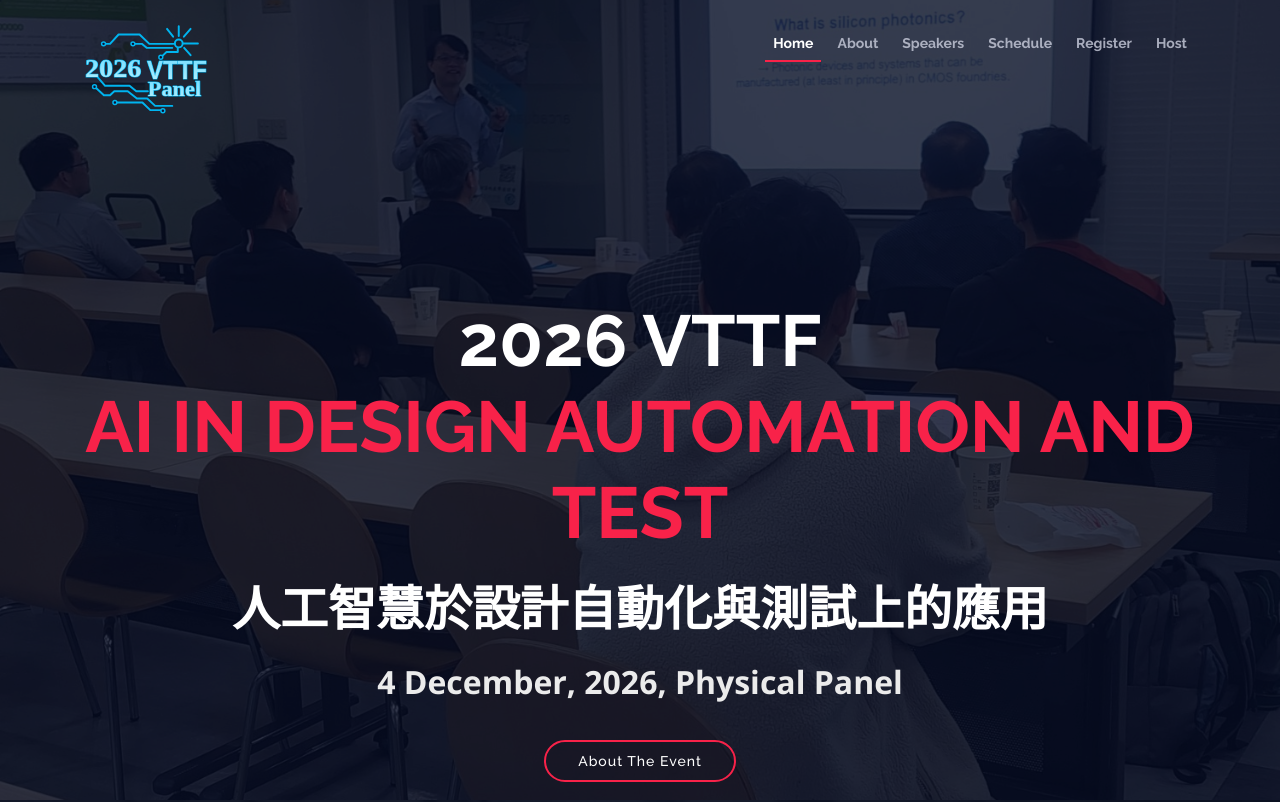
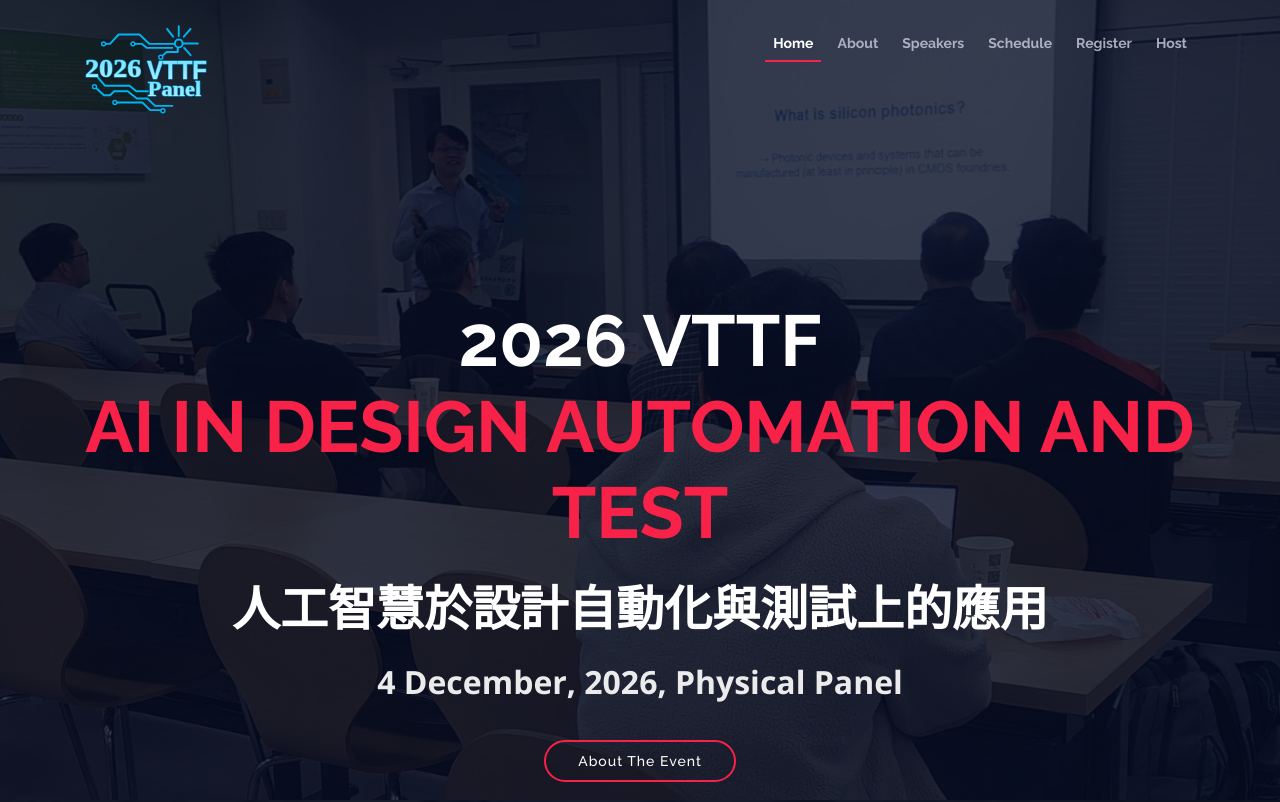
Before and after one commit to VTTF/2026, a plain HTML site: page index.html in a window 1280 px wide. Shown: the top 802 px of the page. Drawn offline with nearby package versions, Linux system fonts and the light colour scheme.

Commit message:
Adjust homepage background position back to 40%
Co-Authored-By: Claude Opus 4.8 <noreply@anthropic.com>

```diff
--- a/css/style.css
+++ b/css/style.css
@@ -469,7 +469,7 @@ body.mobile-nav-active #mobile-nav-toggle {
 #intro {
   width: 100%;
   height: 100vh;
-  background: url(../img/intro-bg-2026.jpg) center 50%;
+  background: url(../img/intro-bg-2026.jpg) center 40%;
   background-size: cover;
   overflow: hidden;
   position: relative;
```
